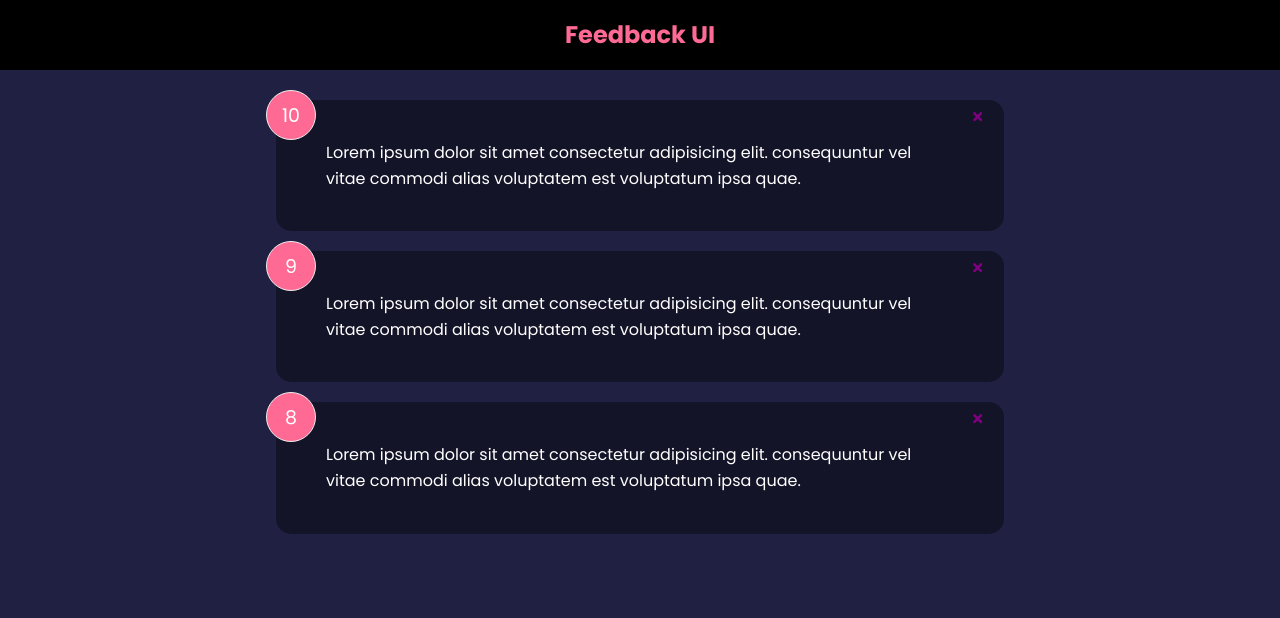
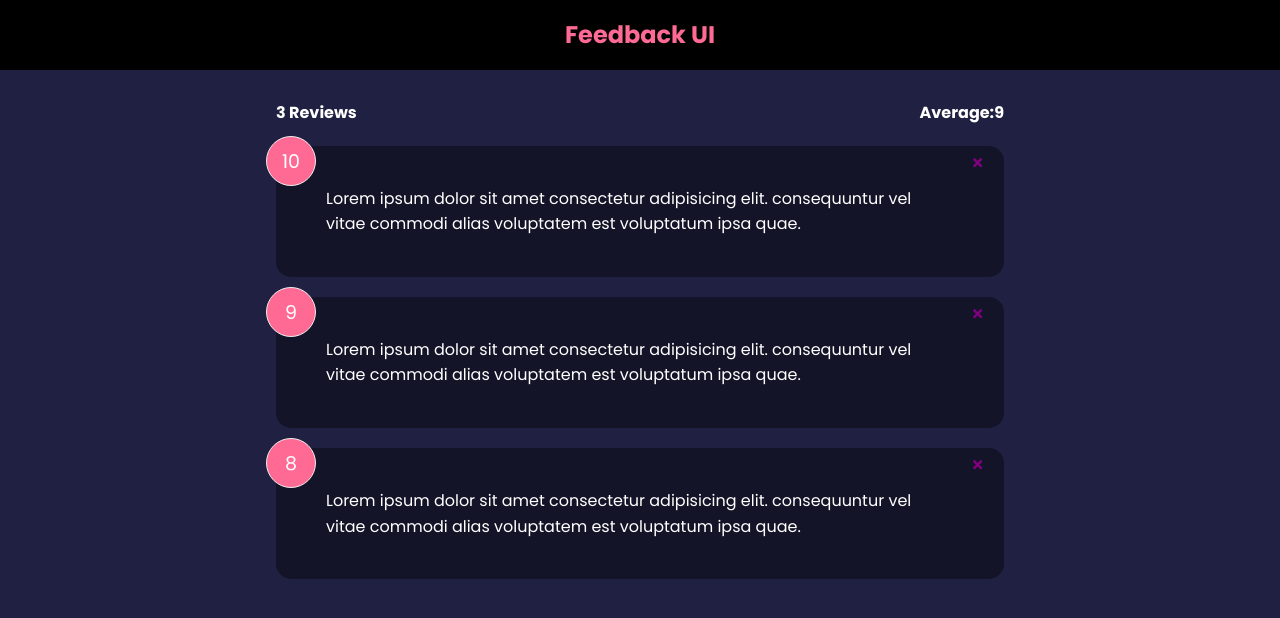
Before and after one commit to johnofisher01/application-cards, a React (Create React App) app in the folder application-cards/: page / in a window 1280 px wide. Shown: the top 618 px of the page. Built offline with nearby package versions, Linux system fonts and the light colour scheme.

Commit message:
adding stats, basic functions

```diff
--- a/application-cards/src/App.js
+++ b/application-cards/src/App.js
@@ -5,6 +5,7 @@
 import {useState} from 'react'
 import FeedbackData from './data/data'
 import FeedbackList from './components/FeedbackList'
+import FeedbackStats from './components/FeedbackStats'
 
 function App() {
   const [feedback, setFeedback]=useState(FeedbackData)
@@ -12,18 +13,14 @@
   const deleteFeedback = (id) => {
     if(window.confirm('Are you sure you want to delete?')) {
       setFeedback(feedback.filter((item)=> item.id !== id))
-
     }
-
-
   }
-
-
 
   return (
     <>
       <Header />
       <div className="container">
+      <FeedbackStats feedback={feedback}/>
         <FeedbackList handleDelete={deleteFeedback} feedback={feedback}/>
       </div>
       </>
--- /dev/null
+++ b/application-cards/src/components/FeedbackStats.jsx
@@ -0,0 +1,18 @@
+import React from 'react'
+
+const FeedbackStats = ({feedback}) => {
+
+let average = feedback.reduce((acc,cur)=> {
+    return acc + cur.rating
+},0 ) / feedback.length;
+
+    return (
+        <div className='feedback-stats'>
+            <h4>{feedback.length} Reviews </h4>
+            <h4>Average:{average}</h4>
+
+        </div>
+    )
+}
+
+export default FeedbackStats
```
